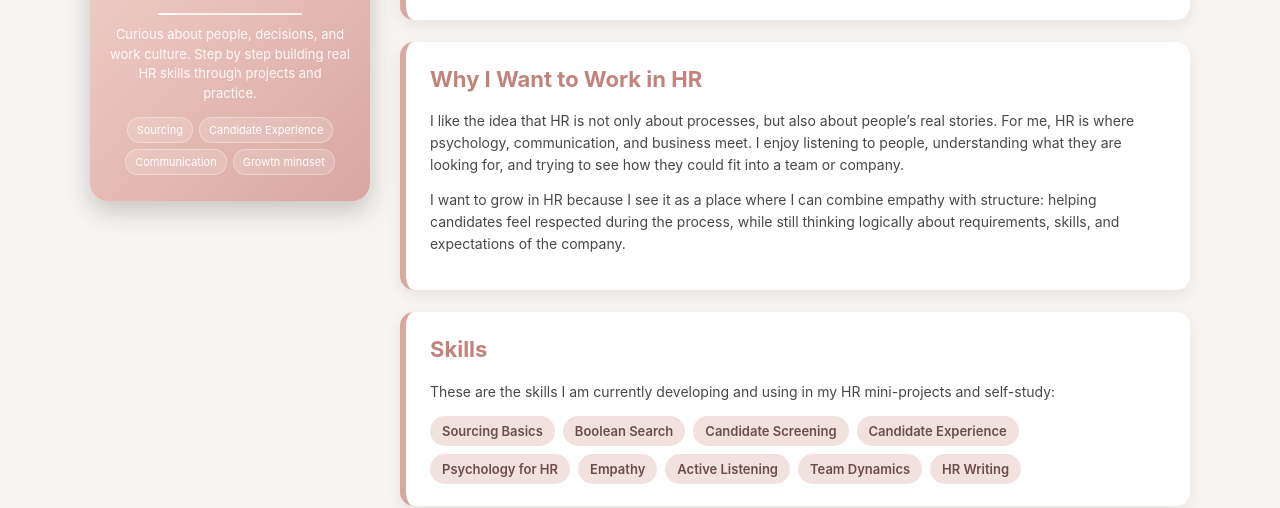
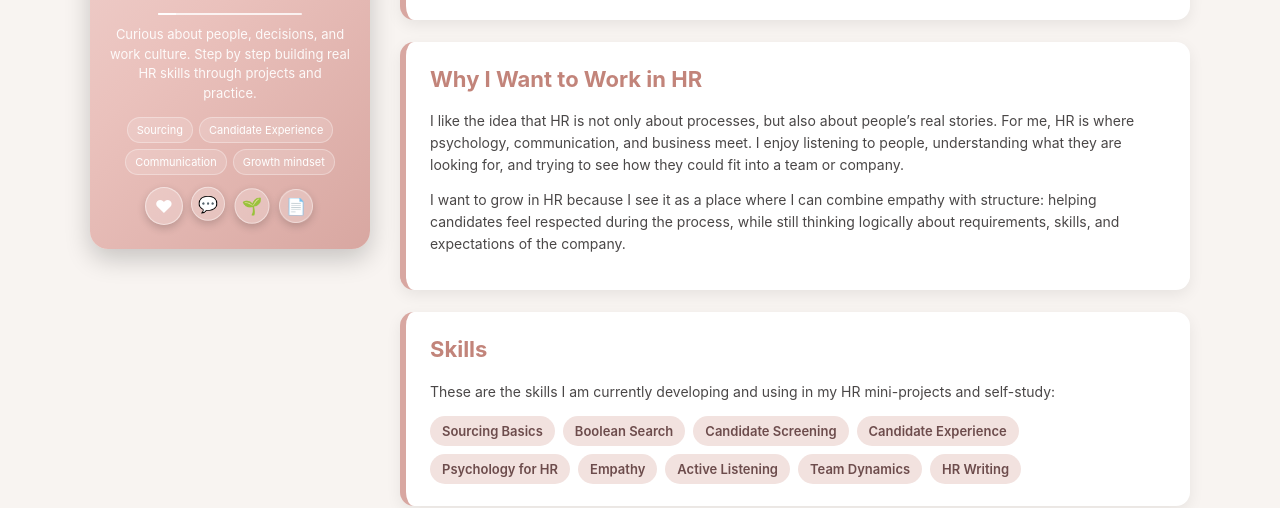
Before and after one commit to dianazelenina/diana-hr-portfolio, a plain HTML site: page index.html in a window 1280 px wide. Shown: the part 295-803 px from the top of the page. Drawn offline with Linux system fonts and the light colour scheme.

Commit message:
Update index.html

```diff
--- a/index.html
+++ b/index.html
@@ -108,6 +108,47 @@
             border: 1px solid rgba(255,255,255,0.32);
         }
 
+        /* HR ANIMATED ICONS UNDER PHOTO */
+        .hr-icons {
+            margin-top: 14px;
+            display: flex;
+            justify-content: center;
+            gap: 10px;
+        }
+
+        .hr-icon {
+            width: 32px;
+            height: 32px;
+            border-radius: 50%;
+            display: flex;
+            align-items: center;
+            justify-content: center;
+            font-size: 16px;
+            background: rgba(255,255,255,0.22);
+            border: 1px solid rgba(255,255,255,0.45);
+            box-shadow: 0 3px 8px rgba(0,0,0,0.18);
+        }
+
+        .hr-icon span {
+            display: block;
+        }
+
+        .hr-icon-heart {
+            animation: heartPulse 2.2s ease-in-out infinite;
+        }
+
+        .hr-icon-bubble {
+            animation: bubbleFloat 3s ease-in-out infinite;
+        }
+
+        .hr-icon-leaf {
+            animation: leafGrow 2.8s ease-in-out infinite;
+        }
+
+        .hr-icon-cv {
+            animation: cardTilt 3.2s ease-in-out infinite;
+        }
+
         /* RIGHT COLUMN (CONTENT) */
         .content {
             flex: 1;
@@ -212,7 +253,7 @@
             margin-top: 28px;
         }
 
-        /* HR LOGBOOK (INSPIRED BY ARTEM'S BLOG) */
+        /* HR LEARNING LOGBOOK */
         .log-entries {
             margin-top: 14px;
             display: flex;
@@ -280,6 +321,29 @@
             100% { left: 110%; }
         }
 
+        @keyframes heartPulse {
+            0%, 100% { transform: scale(1); }
+            25% { transform: scale(1.12); }
+            50% { transform: scale(1); }
+            75% { transform: scale(1.08); }
+        }
+
+        @keyframes bubbleFloat {
+            0%, 100% { transform: translateY(0); }
+            50% { transform: translateY(-3px); }
+        }
+
+        @keyframes leafGrow {
+            0%, 100% { transform: scale(1); }
+            50% { transform: scale(1.08, 1.12); }
+        }
+
+        @keyframes cardTilt {
+            0%, 100% { transform: rotate(0deg); }
+            25% { transform: rotate(-4deg); }
+            75% { transform: rotate(3deg); }
+        }
+
         /* RESPONSIVE */
         @media (max-width: 900px) {
             .layout {
@@ -321,6 +385,14 @@
                 <span class="sidebar-tag">Candidate Experience</span>
                 <span class="sidebar-tag">Communication</span>
                 <span class="sidebar-tag">Growth mindset</span>
+            </div>
+
+            <!-- HR ANIMATED ICONS -->
+            <div class="hr-icons">
+                <div class="hr-icon hr-icon-heart"><span>❤</span></div>
+                <div class="hr-icon hr-icon-bubble"><span>💬</span></div>
+                <div class="hr-icon hr-icon-leaf"><span>🌱</span></div>
+                <div class="hr-icon hr-icon-cv"><span>📄</span></div>
             </div>
         </div>
     </aside>
@@ -414,7 +486,7 @@
             <a href="#" class="btn">View HR Projects</a>
         </section>
 
-        <!-- HR LEARNING LOGBOOK (INSPIRED BY ARTEM'S "MY CODING LOGBOOK") -->
+        <!-- HR LEARNING LOGBOOK -->
         <section class="section">
             <h2>My HR Learning Logbook</h2>
             <p>
```
